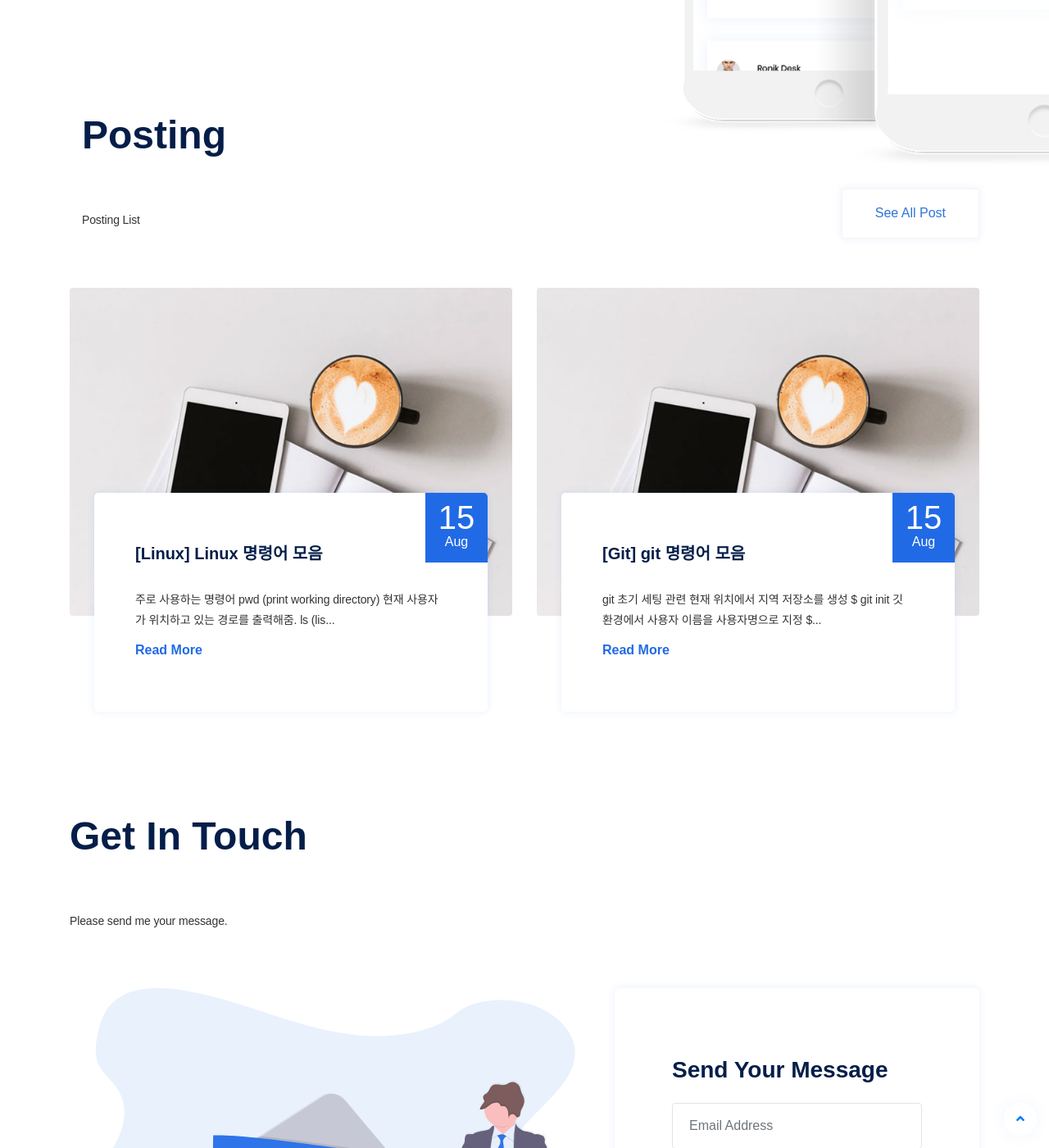
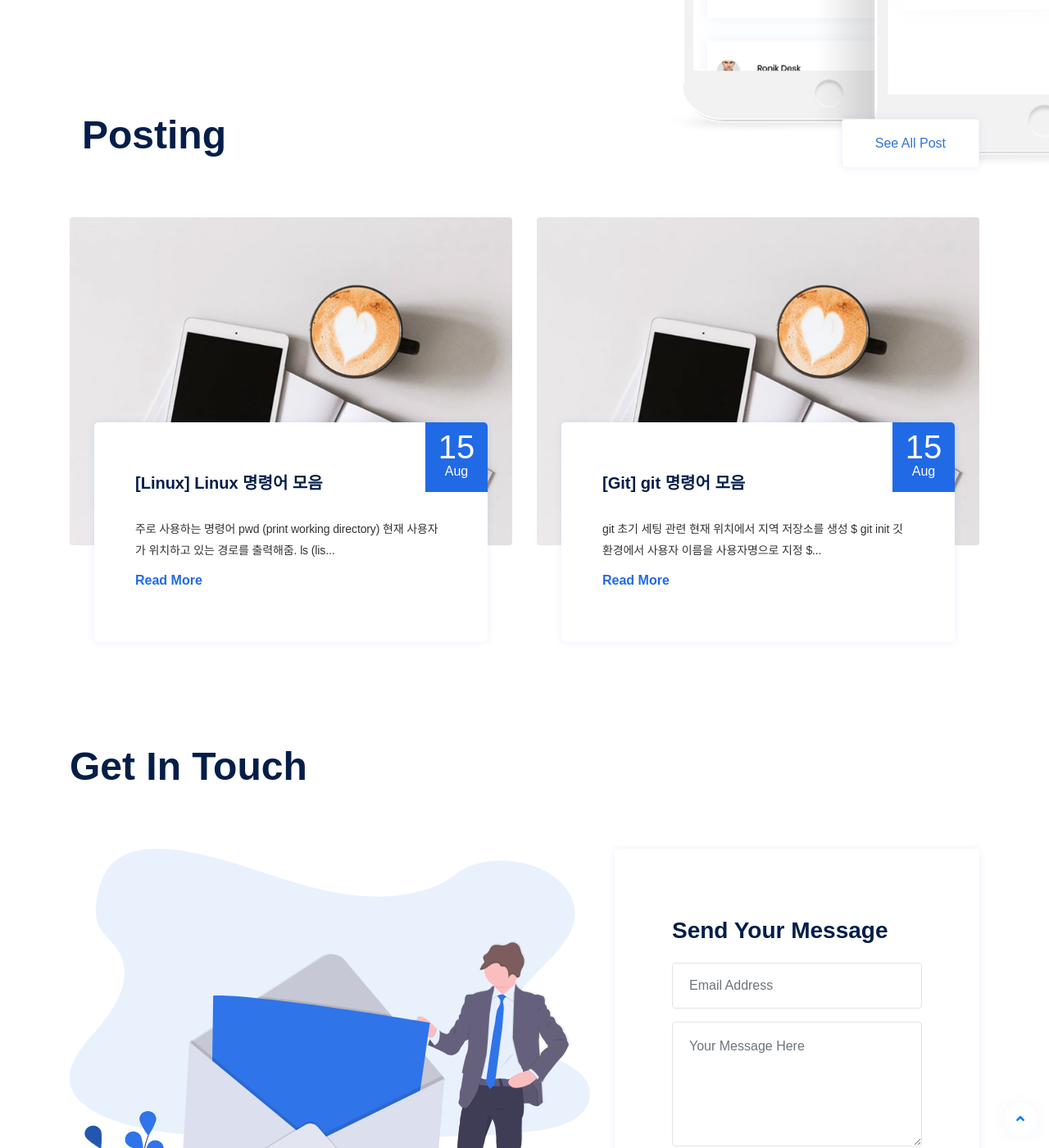
Before and after one commit to yuuisang/yuuisang.github.io, a Jekyll site: the page built from index.html, in a window 1280 px wide and 1400 px high, scrolled down 1005 px. Shown: the whole window at 82% size. Built offline with Jekyll 4.4.1, drawn with Linux system fonts in a browser that asks for light colours; some web fonts are replaced.

Commit message:
theme set

```diff
--- a/_includes/blog_area.html
+++ b/_includes/blog_area.html
@@ -7,7 +7,6 @@
         <div class="col-md-6">
             <div class="section-title m-b-60">
                 <h2 class="big-font2">Posting</h2>
-                <p>Posting List</p>
             </div>
         </div>
         </div>
--- a/_includes/subscribe.html
+++ b/_includes/subscribe.html
@@ -17,7 +17,6 @@
             <div class="col-md-6">
             <div class="section-title m-b-60">
                 <h2 class="big-font2">Get In Touch</h2>
-                <p>Please send me your message.</p>
             </div>
             </div>
         </div>
```
